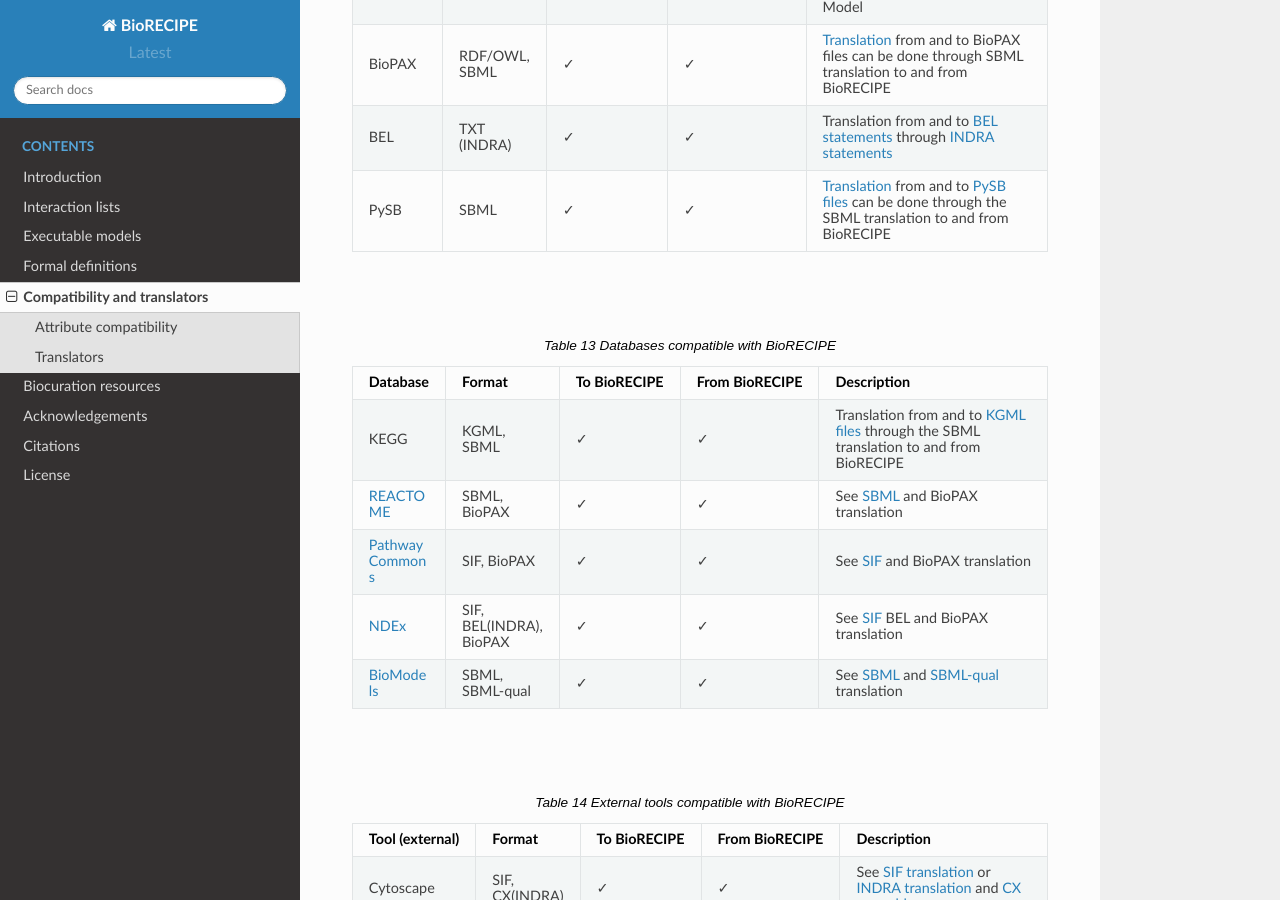
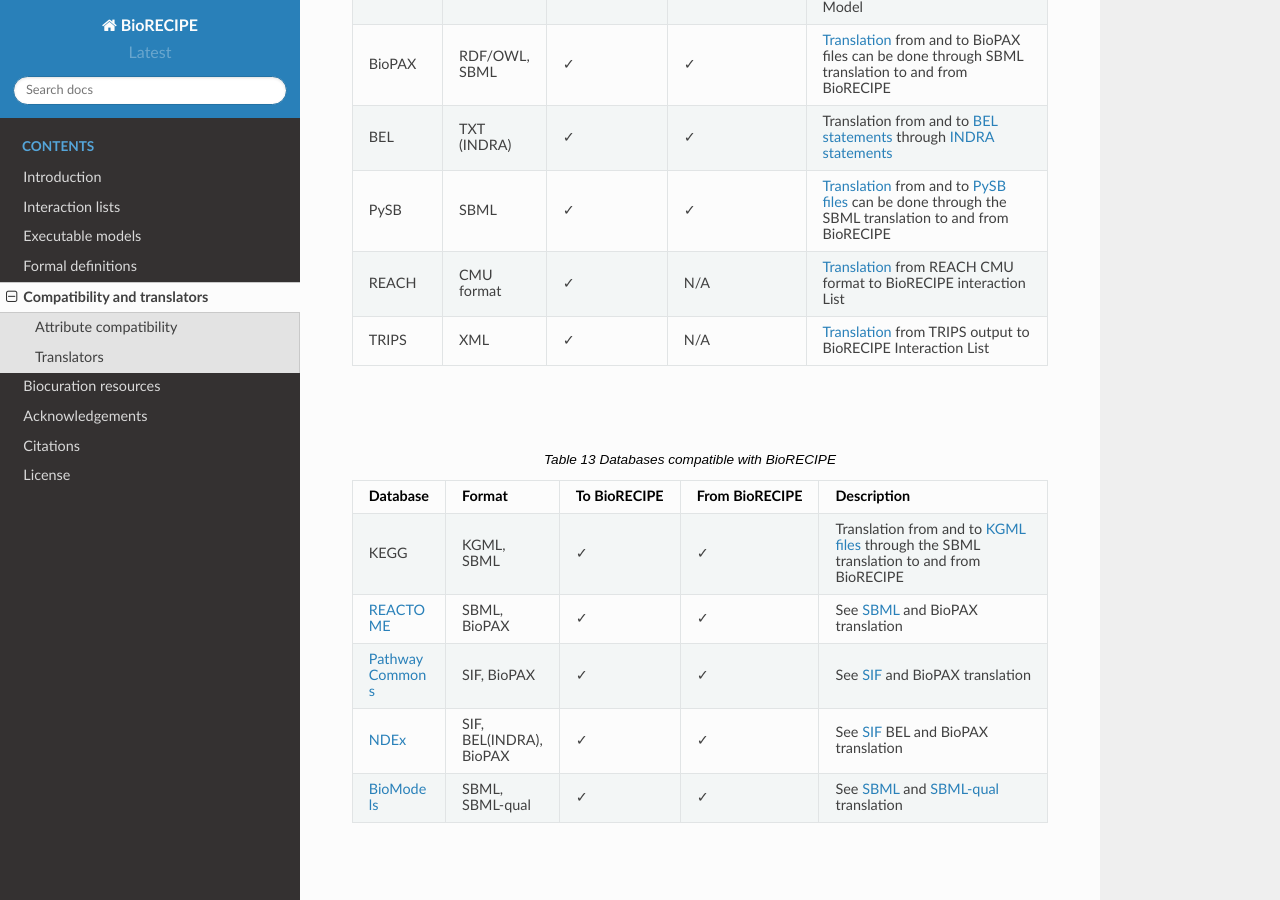
Before and after one commit to pitt-miskov-zivanov-lab/BioRECIPE, a Sphinx documentation site: the page built from docs/compatibility.rst, in a window 1280 px wide and 900 px high, scrolled down 1249 px. Built offline with Sphinx 7.4.7 and the Read the Docs theme 2.0.0, drawn with Linux system fonts in a browser that asks for light colours.

Commit message:
update REACH/TRIPS compatibility.rst

```diff
--- a/docs/compatibility.rst
+++ b/docs/compatibility.rst
@@ -31,7 +31,8 @@ The tables below list example formats, databases, and tools and links to transla
     BioPAX, "RDF/OWL, SBML", ✓, ✓, `Translation <https://github.com/pitt-miskov-zivanov-lab/BioRECIPE/tree/main/translators/sbml>`_ from and to BioPAX files can be done through SBML translation to and from BioRECIPE
     BEL, TXT (INDRA), ✓, ✓, Translation from and to `BEL statements <https://github.com/pybel/pybel>`_ through `INDRA statements <https://indra.readthedocs.io/en/latest/modules/sources/bel/index.html>`_
     PySB, SBML, ✓, ✓, `Translation <https://github.com/pitt-miskov-zivanov-lab/BioRECIPE/tree/main/translators/sbml>`_ from and to `PySB files <https://pysb.readthedocs.io/en/stable/modules/export/sbml.html>`_ can be done through the SBML translation to and from BioRECIPE
-
+    REACH, CMU format, ✓, N/A, `Translation <https://github.com/pitt-miskov-zivanov-lab/BioRECIPE/tree/main/translators/BioRECIPE%20Interactions>`_ from REACH CMU format to BioRECIPE interaction List
+    TRIPS, XML, ✓, N/A, `Translation <https://github.com/pitt-miskov-zivanov-lab/BioRECIPE/tree/main/translators/BioRECIPE%20Interactions>`_ from TRIPS output to BioRECIPE Interaction List
 
 |
 
```
